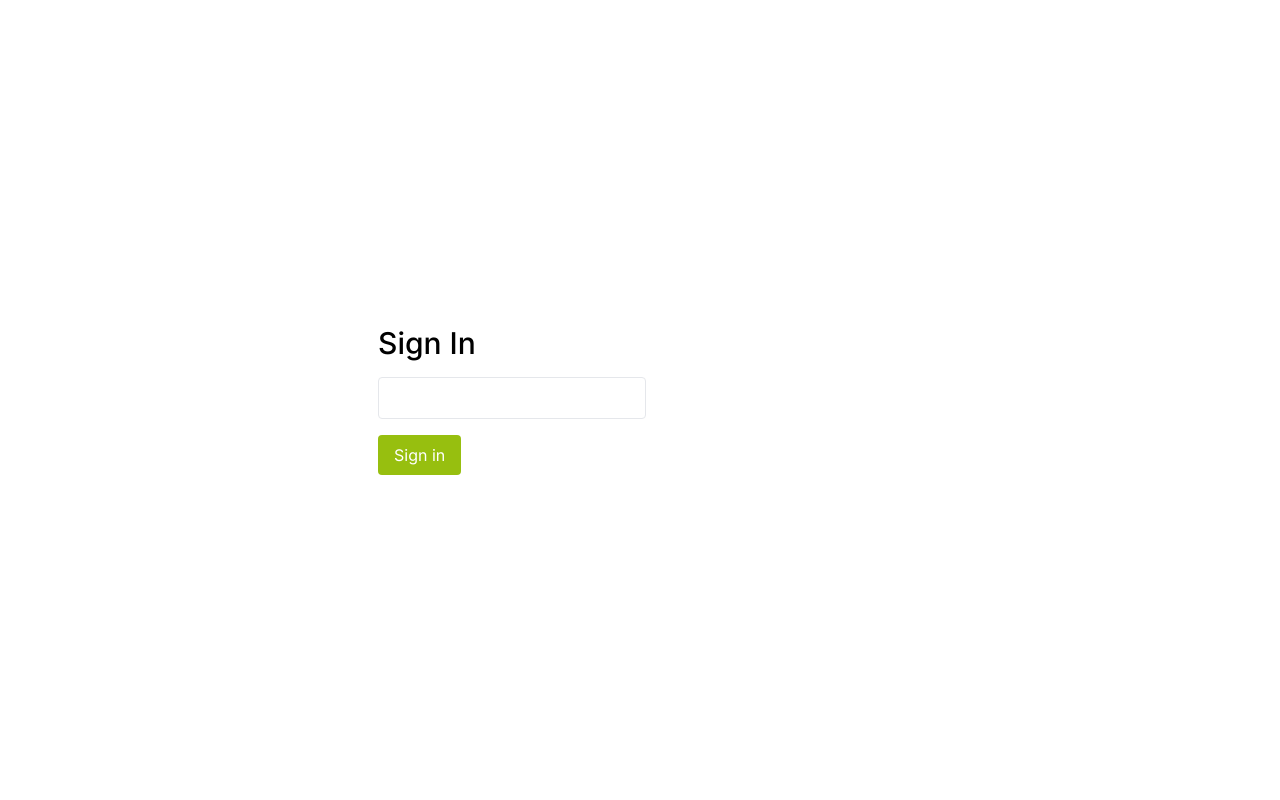
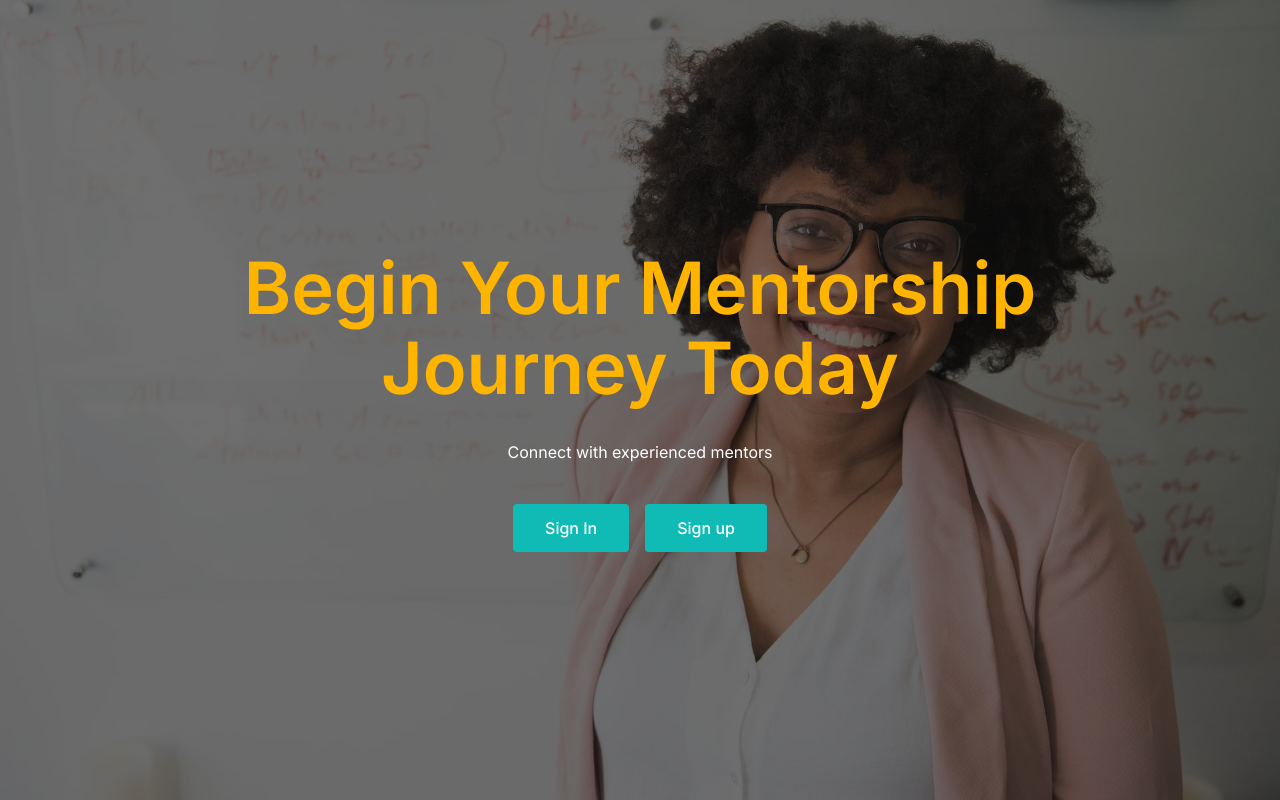
Before and after one commit to lily4178993/mentor_me_now_front_end, a React (Vite) app: page / in a window 1280 px wide. Built offline with nearby package versions, Linux system fonts and the light colour scheme.

Commit message:
Add splash screen

```diff
--- a/src/App.jsx
+++ b/src/App.jsx
@@ -1,13 +1,13 @@
 import { Routes, Route, useLocation } from 'react-router-dom';
-import SignInForm from './components/SignInForm';
 import Home from './pages/Home';
 import Reservations from './pages/Reservations';
 import ReserveMentor from './components/ReserveMentor';
 import AddMentor from './components/AddMentor';
 import NavBar from './components/NavBar';
 import MentorDetails from './components/MentorDetails';
-import RemoveMentorsPage from './pages/RemoveMentorsPage';
+import RemoveMentorsPage from './pages/RemoveAMentor';
 import RemovedMentorsList from './pages/RemovedMentorsList';
+import SplashScreen from './pages/SplashScreen';
 
 function App() {
   const location = useLocation();
@@ -17,7 +17,7 @@ function App() {
       {location.pathname !== '/' && <NavBar />}
       <section className="h-full lg:w-[80%] flex">
         <Routes>
-          <Route path="/" element={<SignInForm />} />
+          <Route path="/" element={<SplashScreen />} />
           <Route path="/mentors" element={<Home />} />
           <Route path="/mentors/:id" element={<MentorDetails />} />
           <Route path="/reserveMentor" element={<ReserveMentor />} />
--- a/src/pages/RemoveMentorsPage.jsx
+++ b/src/pages/RemoveAMentor.jsx
@@ -22,7 +22,7 @@ const RemoveMentorsPage = () => {
   }
 
   return (
-    <section className="py-[5rem] px-[5rem] pb-[3rem] h-[100vh] overflow-y-scroll">
+    <section className="py-[5rem] border-2 border-orange-500 px-[5rem] pb-[3rem] h-[100vh] w-full overflow-y-scroll">
       <header className="flex flex-col mb-16 justify-center gap-8 items-center">
         <h1 className="text-center font-semibold capitalize  text-4xl text-[#111111]">
           Remove a mentor
--- /dev/null
+++ b/src/pages/SplashScreen.jsx
@@ -0,0 +1,35 @@
+import React from 'react';
+
+const SplashScreen = () => (
+  <section className="absolute bg-splash_bg bg-cover bg-center h-screen w-screen">
+    <section className="bg-[#111111]/60 w-full h-full flex justify-center items-center">
+      <div className="lg:w-auto text-center flex flex-col justify-center items-center gap-6">
+        <header className="px-4">
+          <h1 className="font-semibold mg:w-[10ch] capitalize leading-[3.5rem] lg:leading-[5rem] text-primary-orange text-5xl lg:text-7xl">
+            Begin your mentorship <br className="hidded lg:visible" /> journey
+            today
+          </h1>
+          <p className="text-white text-base mt-8">
+            Connect with experienced mentors
+          </p>
+        </header>
+        <div className="flex mt-4 justify-center items-center gap-4">
+          <button
+            type="button"
+            className="py-3 lg:py-3 px-8 font-medium bg-primary-blue text-white rounded"
+          >
+            Sign In
+          </button>
+          <button
+            type="button"
+            className="py-3 lg:py-3 px-8 font-medium bg-primary-blue text-white rounded"
+          >
+            Sign up
+          </button>
+        </div>
+      </div>
+    </section>
+  </section>
+);
+
+export default SplashScreen;
--- a/tailwind.config.js
+++ b/tailwind.config.js
@@ -15,6 +15,9 @@ export default {
       fontFamily: {
         pacifico: ['Pacifico', 'cursive'],
       },
+      backgroundImage: {
+        splash_bg: "url('/src/assets/splash-screen/splash_bg_2.jpg')",
+      },
     },
   },
   plugins: [],
```
Also changed, not shown: src/assets/splash-screen/splash_bg_1.jpg (added), src/assets/splash-screen/splash_bg_2.jpg (added).
